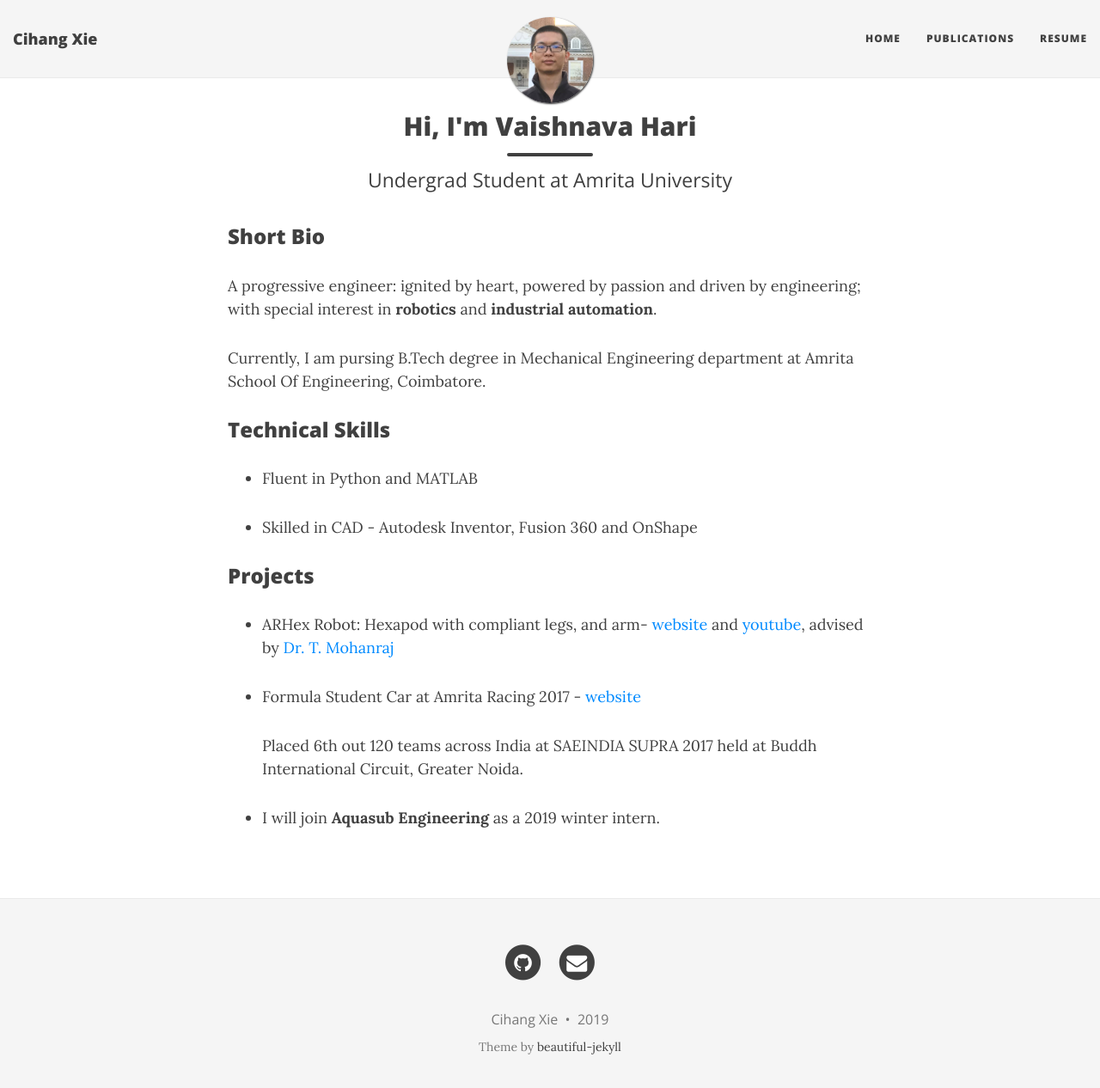
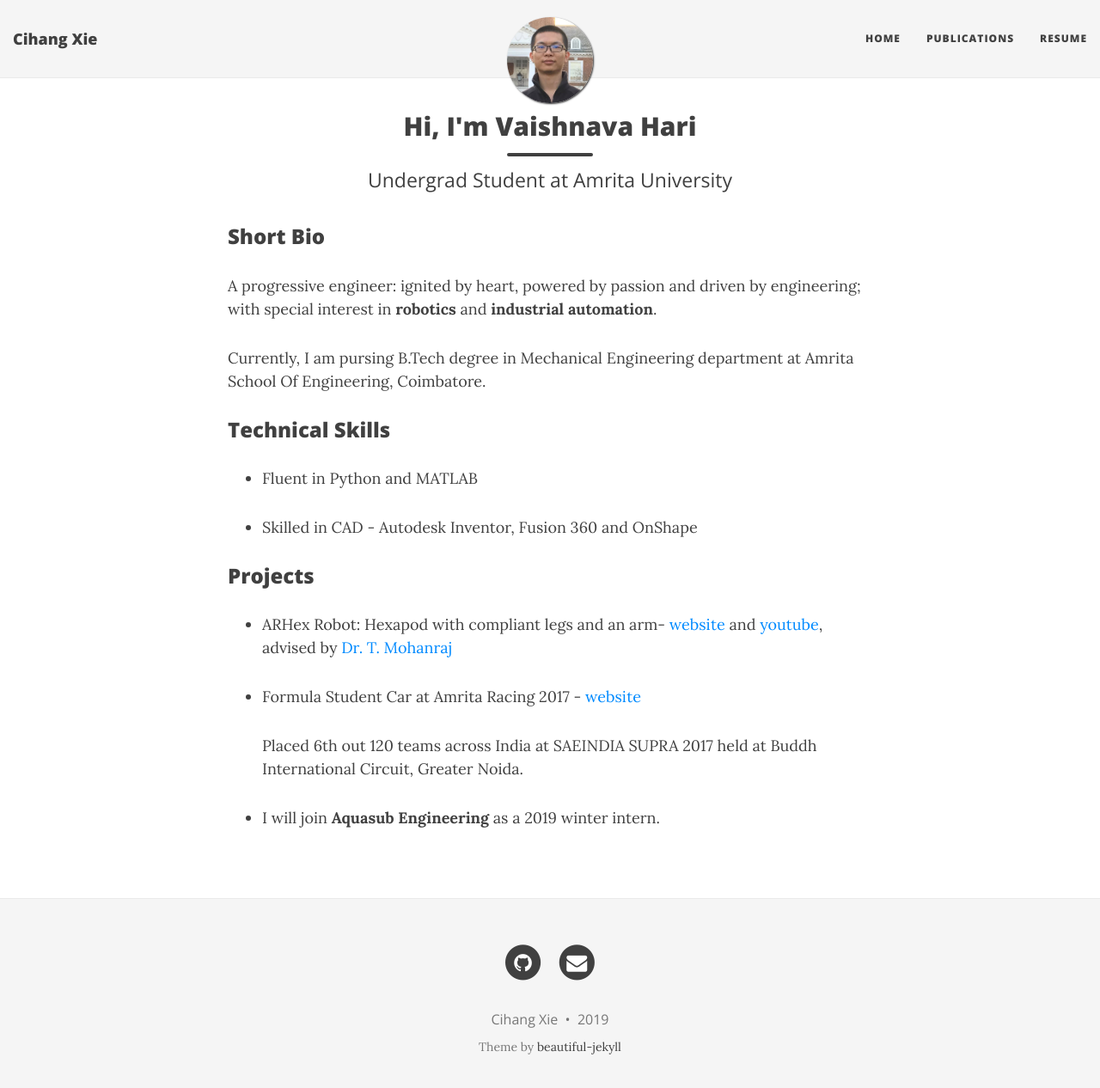
Before and after one commit to svaichu/svaichu.github.io, a Jekyll site: the page built from index.html, in a window 1280 px wide and 1279 px high. Shown: the top 1266 px of the window at 86% size. Built offline with Jekyll 4.4.1, drawn with Linux system fonts in a browser that asks for light colours; nearby versions of some CDN libraries; the list of posts is cut into pages by our own code.

Commit message:
Update CV

```diff
--- a/index.html
+++ b/index.html
@@ -19,7 +19,7 @@ use-site-title: true
 
 <h3>Projects</h3>
 <ul>
-  <li><p>ARHex Robot: Hexapod with compliant legs, and arm- <a href="http://vaishnavahari.me/">website</a> and <a href="https://www.youtube.com/watch?v=Af0Ggii6uZU">youtube</a>, advised by <a href="https://www.amrita.edu/faculty/t-mohanraj"> Dr. T. Mohanraj</a></p></li>
+  <li><p>ARHex Robot: Hexapod with compliant legs and an arm- <a href="http://vaishnavahari.me/">website</a> and <a href="https://www.youtube.com/watch?v=Af0Ggii6uZU">youtube</a>, advised by <a href="https://www.amrita.edu/faculty/t-mohanraj"> Dr. T. Mohanraj</a></p></li>
   <li><p>Formula Student Car at Amrita Racing 2017 - <a href="https://www.amritaracing.com/2017">website</a></p>
   <p>Placed 6th out 120 teams across India at SAEINDIA SUPRA 2017 held at Buddh International Circuit, Greater Noida.</li>
   <li><p>I will join <b>Aquasub Engineering</b> as a 2019 winter intern.</p></li>
```
Also changed, not shown: 1 other file.
